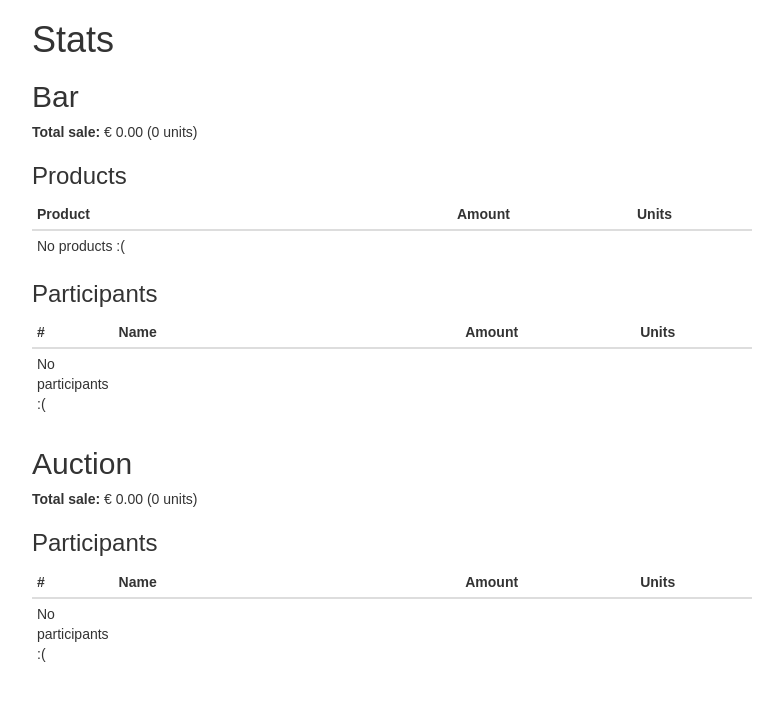
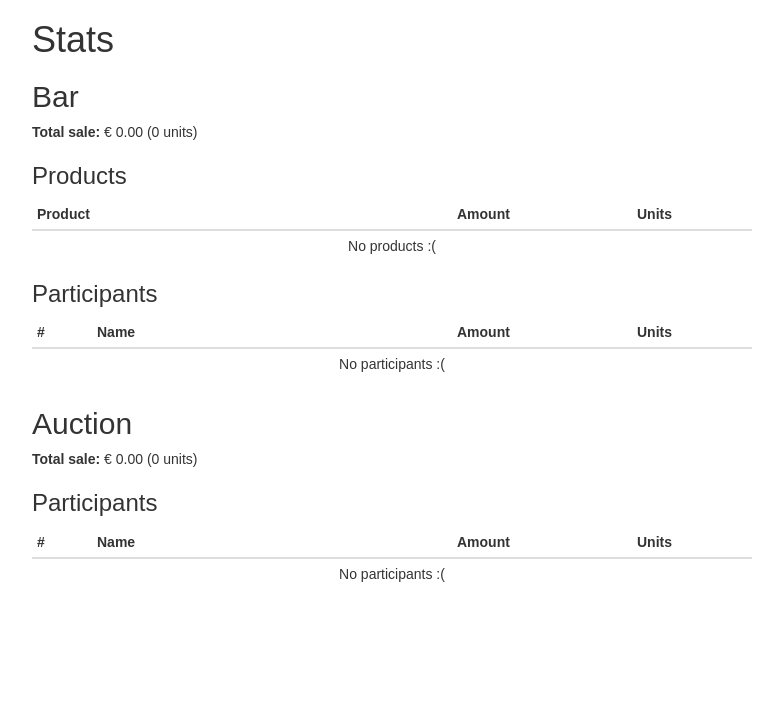
Before and after one commit to martijnluinstra/streep, a Flask app: page /stats in a window 1280 px wide. Shown: the part 64-765 px from the top of the page, without its empty margins (248-1031 px from the left). Run offline with Flask 2, Linux system fonts and the light colour scheme; the visitor is signed in with stand-in values (Sample User, id 1); data comes from the database, SQL or seed files in the repository; data that the repository does not hold is empty; parts of the project's set-up code (start-up, migrations or seed data) failed here and were passed over; some libraries are stand-ins or nearby versions.

Commit message:
Correct stupid HTML mistakes

```diff
--- a/bar/templates/pos/activity_stats.html
+++ b/bar/templates/pos/activity_stats.html
@@ -28,7 +28,7 @@
 					</tr>
 				{% else %}
 					<tr>
-						<td collspan="3">No products :(</td>
+						<td colspan="3" class="text-center">No products :(</td>
 					</tr>
 				{% endfor %}
 			</tbody>
@@ -54,7 +54,7 @@
 					</tr>
 				{% else %}
 					<tr>
-						<td collspan="4">No participants :(</td>
+						<td colspan="4" class="text-center">No participants :(</td>
 					</tr>
 				{% endfor %}
 			</tbody>
@@ -85,7 +85,7 @@
 					</tr>
 				{% else %}
 					<tr>
-						<td collspan="4">No participants :(</td>
+						<td colspan="4" class="text-center">No participants :(</td>
 					</tr>
 				{% endfor %}
 			</tbody>
```
